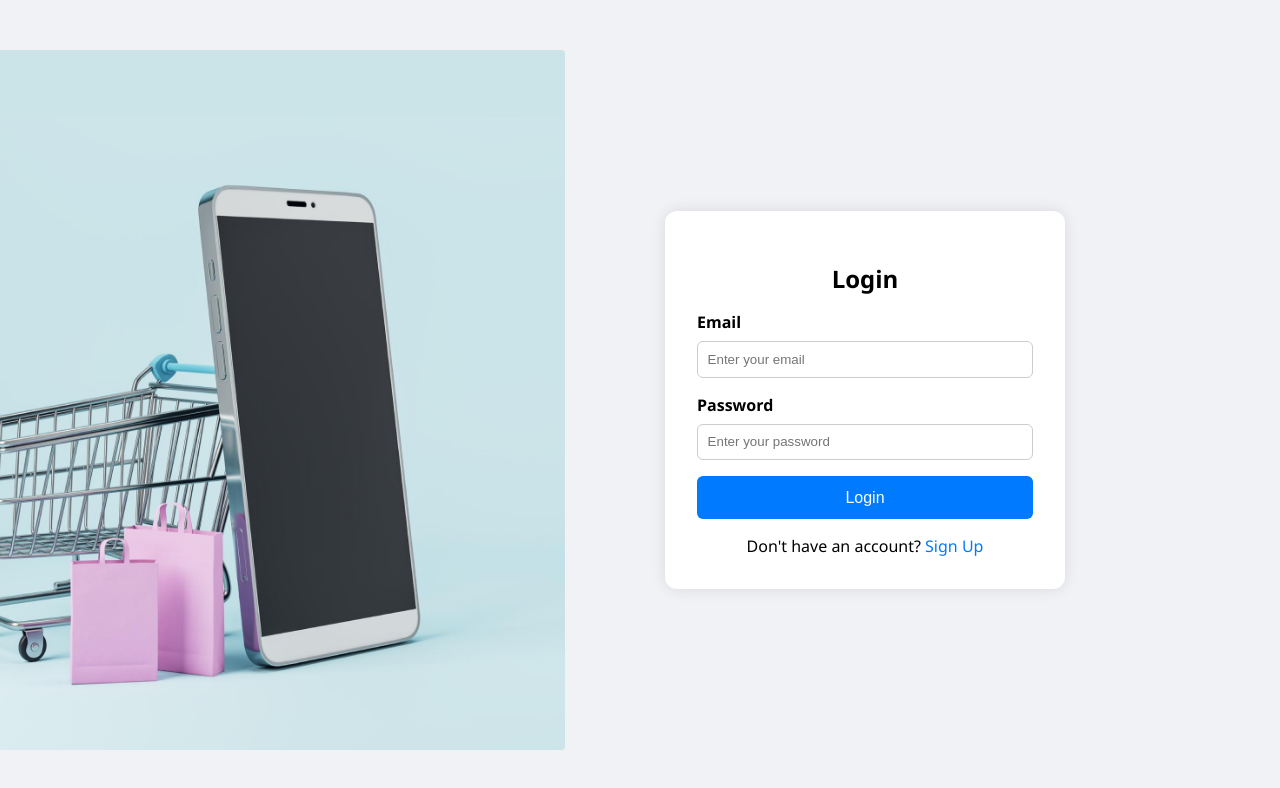
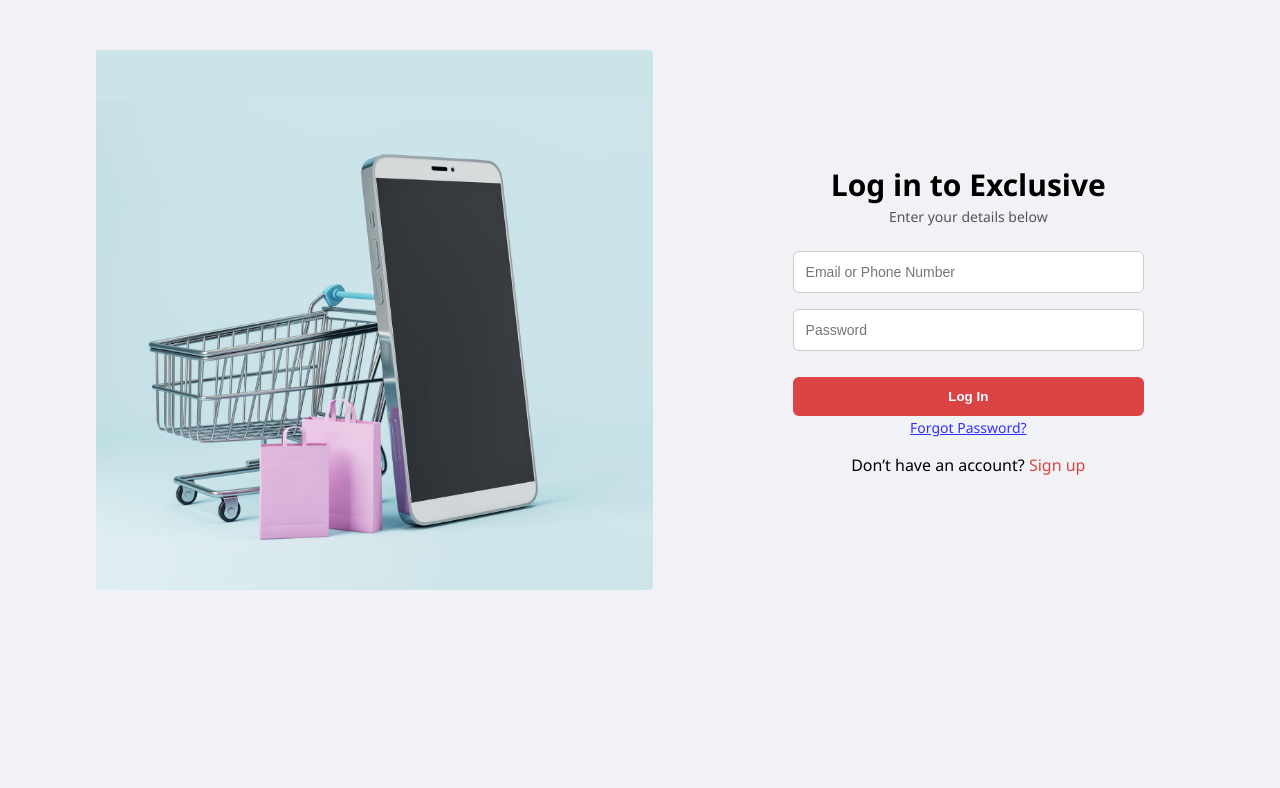
Before and after one commit to Simdi462/ecommerce, a plain HTML site: page charis login/login.html in a window 1280 px wide. Drawn offline with Linux system fonts and the light colour scheme.

Commit message:
edited login and folder arrangement

```diff
--- /dev/null
+++ b/charis login/Login.css
@@ -0,0 +1,110 @@
+* {
+    margin: 0;
+    padding: 0;
+    box-sizing: border-box;
+}
+body {
+    font-family: 'Segoe UI', sans-serif;
+    background: #f0f2f5;
+}
+.container{
+    width: 85%;
+    margin: 0 auto;
+}
+.login-sec {
+    display: flex;
+    justify-content: space-between;
+    align-items: center;
+    margin: 50px auto;
+    gap: 100px;
+}
+.login-img {
+    height: 540px;
+}
+.login-img img {
+    width: 100%;
+    height: 100%;
+    object-fit: cover;
+}
+#login-box{
+    padding: 0px 50px;
+}
+#login-box p{
+    text-align: center;
+}
+#login-box, #signup-box {
+    flex: 1;
+    padding: 60px 40px;
+}
+#login-box h1{
+    font-size: 30px;
+    font-weight: bold;
+    margin-bottom: 2px;
+    text-align: center;
+}
+#login-box p {
+    font-size: 14px;
+    color: #555;
+    margin-bottom: 25px;
+}
+h1 {
+    text-align: center;
+}
+#signup-box p{
+    font-size: 14px;
+    color: #555;
+    margin-bottom: 25px;
+    text-align: center;
+}
+.form-group {
+    margin-bottom: 1rem;
+}
+.form-group label {
+    display: block;
+    font-weight: bold;
+    margin-bottom: 0.5rem;
+}
+.form-group input {
+    width: 100%;
+    padding: 12px;
+    border: 1px solid #ccc;
+    border-radius: 6px;
+    font-size: 14px;
+    outline: none;
+}
+.btn {
+    width: 100%;
+    padding: 12px;
+    background-color: #db4444;
+    color: #fff;
+    font-weight: bold;
+    border: none;
+    border-radius: 6px;
+    cursor: pointer;
+    margin-top: 10px;
+}
+.btn:hover {
+    background-color: #c13c3c;
+}
+
+.toggle-link {
+    text-align: center;
+    margin-top: 1rem;
+}
+.toggle-link a {
+    color: #db4444;
+    text-decoration: none;
+}
+.toggle-link a:hover {
+    text-decoration: underline;
+}
+.hidden {
+    display: none;
+}
+.forgot-password {
+    text-align: center;
+}
+.forgot-password a{
+    font-size: 14px;
+    color: rgb(48, 48, 255);
+}
--- a/charis login/login.html
+++ b/charis login/login.html
@@ -3,124 +3,51 @@
 <head>
   <meta charset="UTF-8" />
   <meta name="viewport" content="width=device-width, initial-scale=1.0"/>
-  <title>Login & Sign Up | eCommerce</title>
-  <style>
-    * {
-      box-sizing: border-box;
-    }
-    body {
-    font-family: 'Segoe UI', sans-serif;
-      background: #f0f2f5;
-      display: flex;
-      justify-content: center;
-      align-items: center;
-      height: 100vh;
-      margin: 0;
-
-    }
-    .container {
-      background: #fff;
-      padding: 2rem;
-      border-radius: 12px;
-      box-shadow: 0 0 15px rgba(0,0,0,0.1);
-      width: 100%;
-      max-width: 400px;
-    }
-    h2 {
-      text-align: center;
-      margin-bottom: 1rem;
-    }
-    .form-group {
-      margin-bottom: 1rem;
-    }
-    .form-group label {
-      display: block;
-      font-weight: bold;
-      margin-bottom: 0.5rem;
-    }
-    .form-group input {
-      width: 100%;
-      padding: 0.6rem;
-      border: 1px solid #ccc;
-      border-radius: 6px;
-    }
-    .btn {
-      width: 100%;
-      padding: 0.8rem;
-      background: #007bff;
-      color: white;
-      border: none;
-      border-radius: 6px;
-      font-size: 1rem;
-      cursor: pointer;
-    }
-    .btn:hover {
-      background: #0056b3;
-    }
-    .toggle-link {
-      text-align: center;
-      margin-top: 1rem;
-    }
-    .toggle-link a {
-      color: #007bff;
-      text-decoration: none;
-    }
-    .toggle-link a:hover {
-      text-decoration: underline;
-    }
-    .hidden {
-      display: none;
-    }
-  </style>
+  <link rel="stylesheet" href="/ecommerce/charis login/Login.css">
+  <title>Veloura-Login | Sign up</title>
 </head>
 <body>
-   <img src="Side Image.png" alt="hh" style="height: 700px;width: 700px;margin-right: 100px ;margin-left: -350px ;"/>
-  <div class="container">
+  <div class="login-sec container">
+    <div class="login-img">
+      <img src="/ecommerce/Images/Side Image.png" alt="Login Illustration" />
+    </div>
     <div id="login-box">
-      <h2>Login</h2>
+      <h1>Log in to Exclusive</h1>
+      <p>Enter your details below</p>
       <div class="form-group">
-        <label>Email</label>
-        <input type="email" placeholder="Enter your email">
+        <input type="email" placeholder="Email or Phone Number">
       </div>
       <div class="form-group">
-        <label>Password</label>
-        <input type="password" placeholder="Enter your password">
+        <input type="password" placeholder="Password">
       </div>
-      <button class="btn">Login</button>
+      <button class="btn">Log In</button>
+      <div class="forgot-password">
+        <a href="#">Forgot Password?</a>
+      </div>
       <div class="toggle-link">
-        Don't have an account? <a href="#" onclick="toggleForm()">Sign Up</a>
+        Don’t have an account? <a href="#" onclick="toggleForm()">Sign up</a>
       </div>
     </div>
 
     <div id="signup-box" class="hidden">
-      <h2>Sign Up</h2>
+      <h1>Create an account</h1>
+      <p>Enter your details below</p>
       <div class="form-group">
-        <label>Full Name</label>
         <input type="text" placeholder="Enter your full name">
       </div>
       <div class="form-group">
-        <label>Email</label>
         <input type="email" placeholder="Enter your email">
       </div>
       <div class="form-group">
-        <label>Password</label>
         <input type="password" placeholder="Create a password">
       </div>
-      <button class="btn">Sign Up</button>
+      <button class="btn">Create an account</button>
       <div class="toggle-link">
         Already have an account? <a href="#" onclick="toggleForm()">Login</a>
       </div>
     </div>
   </div>
 
-  <script>
-    function toggleForm() {
-      const loginBox = document.getElementById('login-box');
-      const signupBox = document.getElementById('signup-box');
-      loginBox.classList.toggle('hidden');
-      signupBox.classList.toggle('hidden');
-    }
-  </script>
-
+<script src="/ecommerce/charis login/login.js"></script>
 </body>
 </html>
--- /dev/null
+++ b/charis login/login.js
@@ -0,0 +1,6 @@
+function toggleForm() {
+    const loginBox = document.getElementById('login-box');
+    const signupBox = document.getElementById('signup-box');
+    loginBox.classList.toggle('hidden');
+    signupBox.classList.toggle('hidden');
+    }
```
Also changed, not shown: Product/product.html (renamed from product.html, +2 -2 lines), login.html (deleted, +0 -126 lines), testing/Untitled-1.html (deleted, +0 -126 lines), Product/product.css (renamed from product.css), Product/product.js (renamed from product.js), charis login/Side Image.png (deleted), 1 other file.
